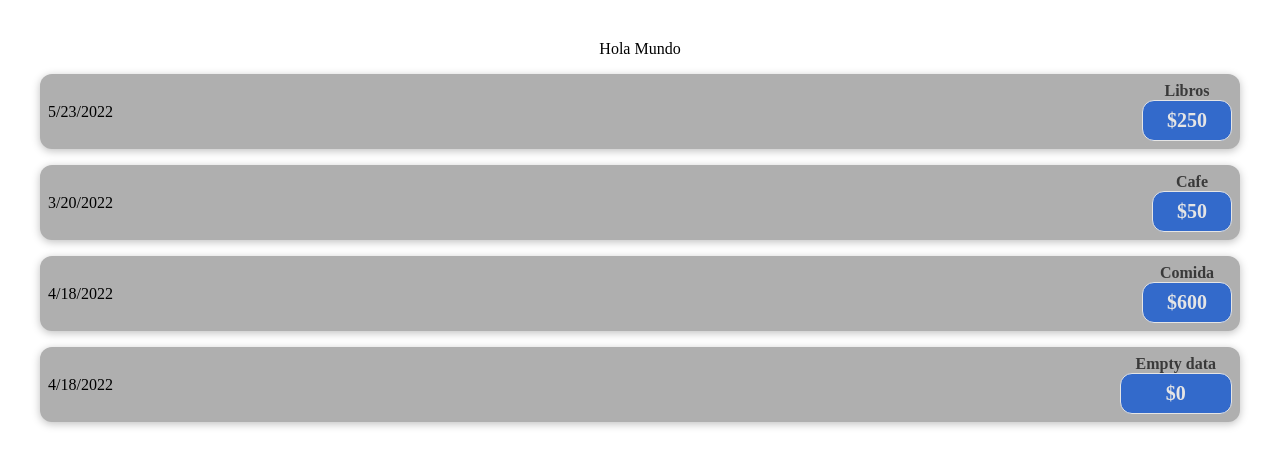
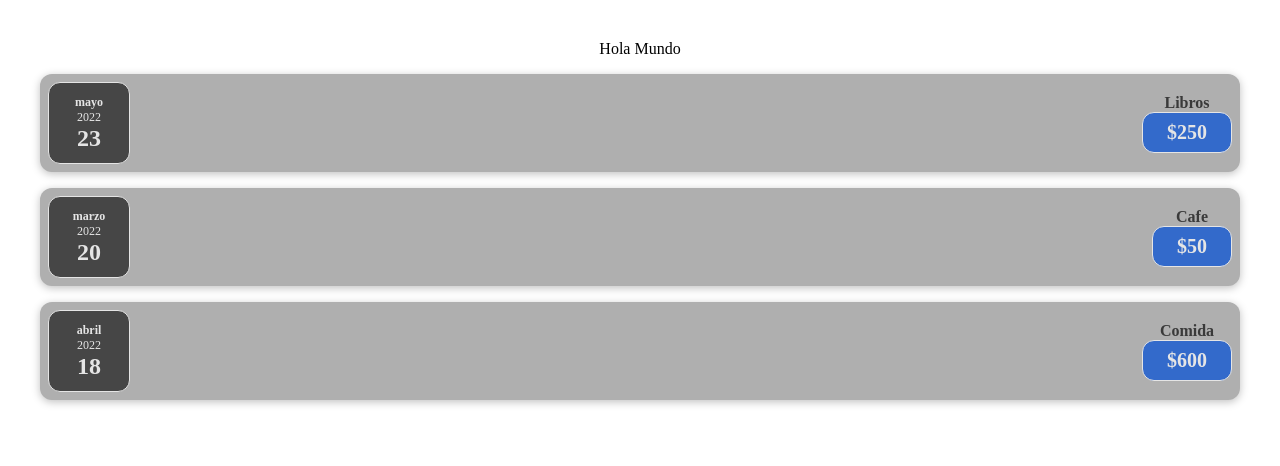
Before and after one commit to Leogaltre1/Diplomado_Bedu-Modulo3-first-application, a React (Vite) app: page / in a window 1280 px wide. Shown: the top 466 px of the page. Built offline with nearby package versions, Linux system fonts and the light colour scheme.

Commit message:
React | Modification on App.jsx ExpenseItem.jsx | Creation ExpenseDate.jsx same as css | Including other component inside ExpenseItem.jsx

```diff
--- a/src/App.jsx
+++ b/src/App.jsx
@@ -40,9 +40,6 @@ function App() {
         date={expenses[2].date}
         title={expenses[2].title}
         amount={expenses[2].amount}
-      />
-      <ExpenseItem
-        date={expenses[2].date}
       />
     </div> //Solo se puede retornar un solo componente
   )
--- /dev/null
+++ b/src/components/ExpenseDate.css
@@ -0,0 +1,26 @@
+.expense-date {
+    display: flex;
+    flex-direction: column;
+    width: 5rem;
+    height: 5rem;
+    border: 1px solid #e5e5e5;
+    background-color: #464646;
+    color: #e5e5e5;
+    border-radius: 12px;
+    align-items: center;
+    justify-content: center;
+  }
+
+  .expense-date-month {
+    font-size: 0.75rem;
+    font-weight: bold;
+  }
+
+  .expense-date-year {
+    font-size: 0.75rem;
+  }
+
+  .expense-date-day {
+    font-size: 1.5rem;
+    font-weight: bold;
+  }
--- /dev/null
+++ b/src/components/ExpenseDate.jsx
@@ -0,0 +1,17 @@
+import './ExpenseDate.css';
+
+function ExpenseDate({date}){ //{date} intead of date
+    const day=date.toLocaleString('es-MX', { day: '2-digit' });
+    const month=date.toLocaleString('es-MX', { month: 'long' });
+    const year=date.getFullYear();
+
+    return (
+        <div className='expense-date'>
+            <div className='expense-date-month'>{month}</div>
+            <div className='expense-date-year'>{year}</div>
+            <div className='expense-date-day'>{day}</div>
+        </div>
+    );
+}
+
+export default ExpenseDate
--- a/src/components/ExpenseItem.jsx
+++ b/src/components/ExpenseItem.jsx
@@ -1,10 +1,11 @@
-import './ExpenseItem.css'
+import './ExpenseItem.css';
+import ExpenseDate from './ExpenseDate';
 
 function ExpenseItem({date, title='Empty data', amount=0}) {
 
     return(
         <div className='expense-item'>
-            <div>{date.toLocaleDateString()}</div>
+            <ExpenseDate date={date}/>
             <div className='expense-item-descrition'>
                 <h2>{title}</h2>
                 <div className='expense-item-price'>${amount}</div>
```
